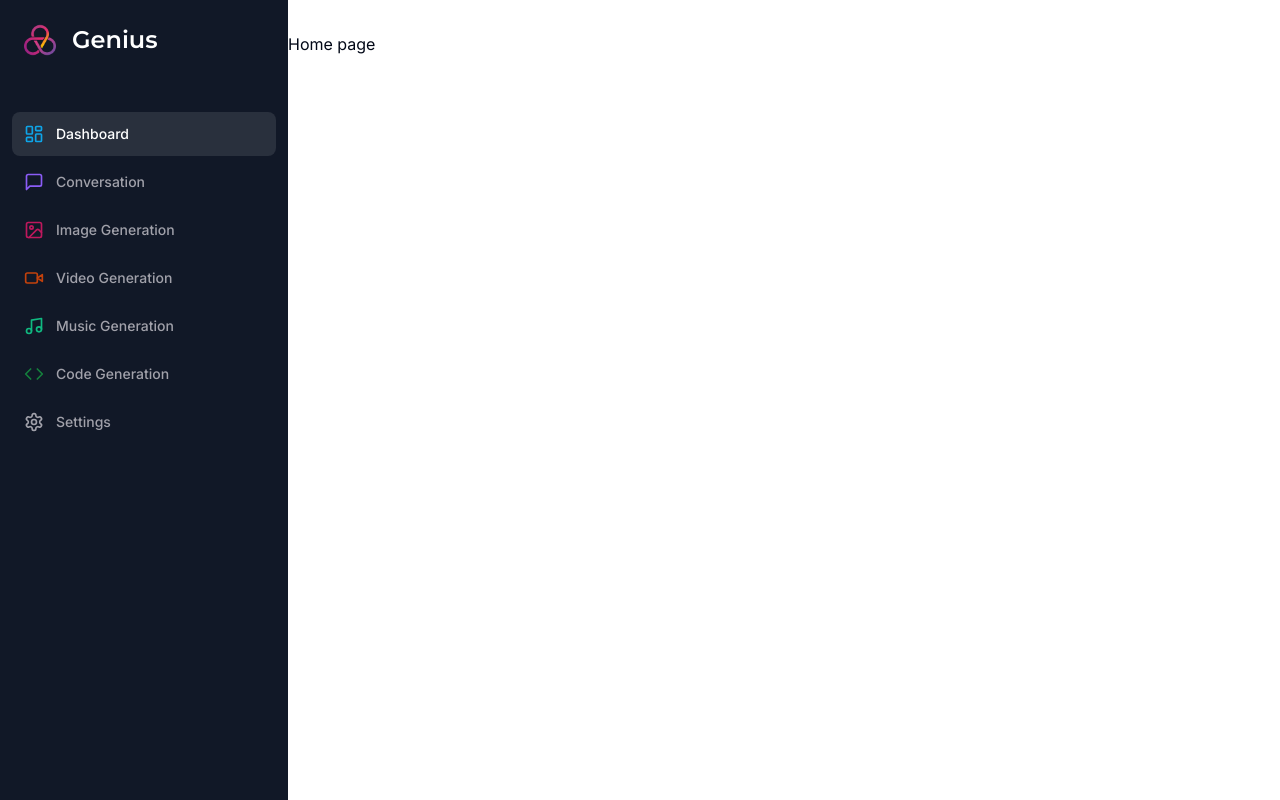
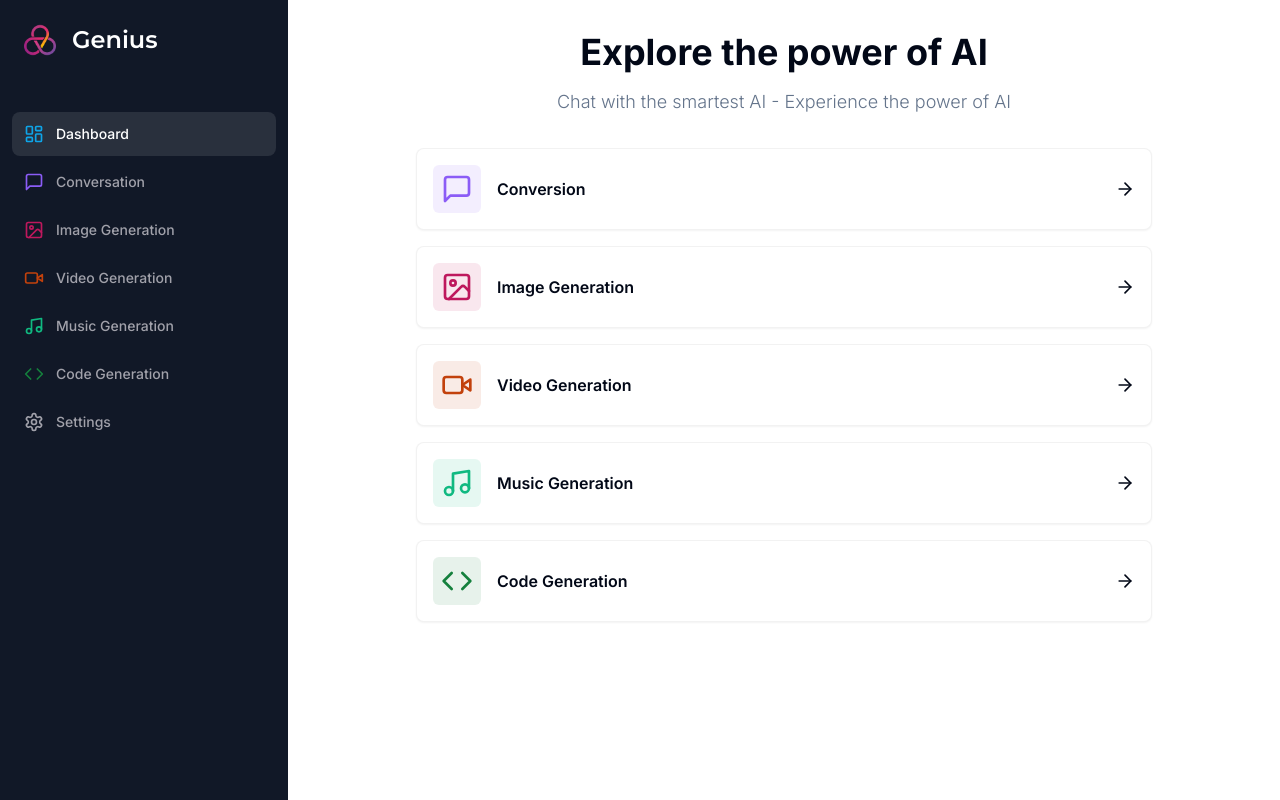
Before and after one commit to nnktz/ai-saas, a Next.js app: page /dashboard in a window 1280 px wide. Built offline with nearby package versions, Linux system fonts and the light colour scheme.

Commit message:
Dashboard page

```diff
--- a/app/(dashboard)/(routes)/dashboard/page.tsx
+++ b/app/(dashboard)/(routes)/dashboard/page.tsx
@@ -1,3 +1,90 @@
-export default function Home() {
-  return <div>Home page</div>;
+'use client';
+
+import { useRouter } from 'next/navigation';
+import {
+  ArrowRight,
+  Code,
+  ImageIcon,
+  MessageSquare,
+  Music,
+  VideoIcon,
+} from 'lucide-react';
+
+import { cn } from '@/lib/utils';
+
+import { Card } from '@/components/ui/card';
+
+const tools = [
+  {
+    label: 'Conversion',
+    icon: MessageSquare,
+    color: 'text-violet-500',
+    bgColor: 'bg-violet-500/10',
+    href: '/conversation',
+  },
+  {
+    label: 'Image Generation',
+    icon: ImageIcon,
+    color: 'text-pink-700',
+    bgColor: 'bg-pink-700/10',
+    href: '/image',
+  },
+  {
+    label: 'Video Generation',
+    icon: VideoIcon,
+    color: 'text-orange-700',
+    bgColor: 'bg-orange-700/10',
+    href: '/video',
+  },
+  {
+    label: 'Music Generation',
+    icon: Music,
+    color: 'text-emerald-500',
+    bgColor: 'bg-emerald-500/10',
+    href: '/music',
+  },
+  {
+    label: 'Code Generation',
+    icon: Code,
+    color: 'text-green-700',
+    bgColor: 'bg-green-700/10',
+    href: '/code',
+  },
+];
+
+export default function DashboardPage() {
+  const router = useRouter();
+
+  return (
+    <div>
+      <div className='mb-8 space-y-4'>
+        <h2 className='text-2xl md:text-4xl font-bold text-center'>
+          Explore the power of AI
+        </h2>
+
+        <p className='text-muted-foreground font-light text-sm md:text-lg text-center'>
+          Chat with the smartest AI - Experience the power of AI
+        </p>
+      </div>
+
+      <div className='px-4 md:px-20 lg:px-32 space-y-4'>
+        {tools.map((tool) => (
+          <Card
+            onClick={() => router.push(tool.href)}
+            key={tool.href}
+            className='p-4 border-black/5 flex items-center justify-between hover:shadow-md transition cursor-pointer'>
+            <div className='flex items-center gap-x-4'>
+              <div className={cn('p-2 w-fit rounded-md', tool.bgColor)}>
+                <tool.icon className={cn('h-8 w-8', tool.color)} />
+              </div>
+
+              <div className='font-semibold'>{tool.label}</div>
+            </div>
+
+            <ArrowRight className='h-5 w-5' />
+          </Card>
+        ))}
+      </div>
+    </div>
+  );
 }
--- /dev/null
+++ b/components/ui/card.tsx
@@ -0,0 +1,79 @@
+import * as React from "react"
+
+import { cn } from "@/lib/utils"
+
+const Card = React.forwardRef<
+  HTMLDivElement,
+  React.HTMLAttributes<HTMLDivElement>
+>(({ className, ...props }, ref) => (
+  <div
+    ref={ref}
+    className={cn(
+      "rounded-lg border bg-card text-card-foreground shadow-sm",
+      className
+    )}
+    {...props}
+  />
+))
+Card.displayName = "Card"
+
+const CardHeader = React.forwardRef<
+  HTMLDivElement,
+  React.HTMLAttributes<HTMLDivElement>
+>(({ className, ...props }, ref) => (
+  <div
+    ref={ref}
+    className={cn("flex flex-col space-y-1.5 p-6", className)}
+    {...props}
+  />
+))
+CardHeader.displayName = "CardHeader"
+
+const CardTitle = React.forwardRef<
+  HTMLParagraphElement,
+  React.HTMLAttributes<HTMLHeadingElement>
+>(({ className, ...props }, ref) => (
+  <h3
+    ref={ref}
+    className={cn(
+      "text-2xl font-semibold leading-none tracking-tight",
+      className
+    )}
+    {...props}
+  />
+))
+CardTitle.displayName = "CardTitle"
+
+const CardDescription = React.forwardRef<
+  HTMLParagraphElement,
+  React.HTMLAttributes<HTMLParagraphElement>
+>(({ className, ...props }, ref) => (
+  <p
+    ref={ref}
+    className={cn("text-sm text-muted-foreground", className)}
+    {...props}
+  />
+))
+CardDescription.displayName = "CardDescription"
+
+const CardContent = React.forwardRef<
+  HTMLDivElement,
+  React.HTMLAttributes<HTMLDivElement>
+>(({ className, ...props }, ref) => (
+  <div ref={ref} className={cn("p-6 pt-0", className)} {...props} />
+))
+CardContent.displayName = "CardContent"
+
+const CardFooter = React.forwardRef<
+  HTMLDivElement,
+  React.HTMLAttributes<HTMLDivElement>
+>(({ className, ...props }, ref) => (
+  <div
+    ref={ref}
+    className={cn("flex items-center p-6 pt-0", className)}
+    {...props}
+  />
+))
+CardFooter.displayName = "CardFooter"
+
+export { Card, CardHeader, CardFooter, CardTitle, CardDescription, CardContent }
```
